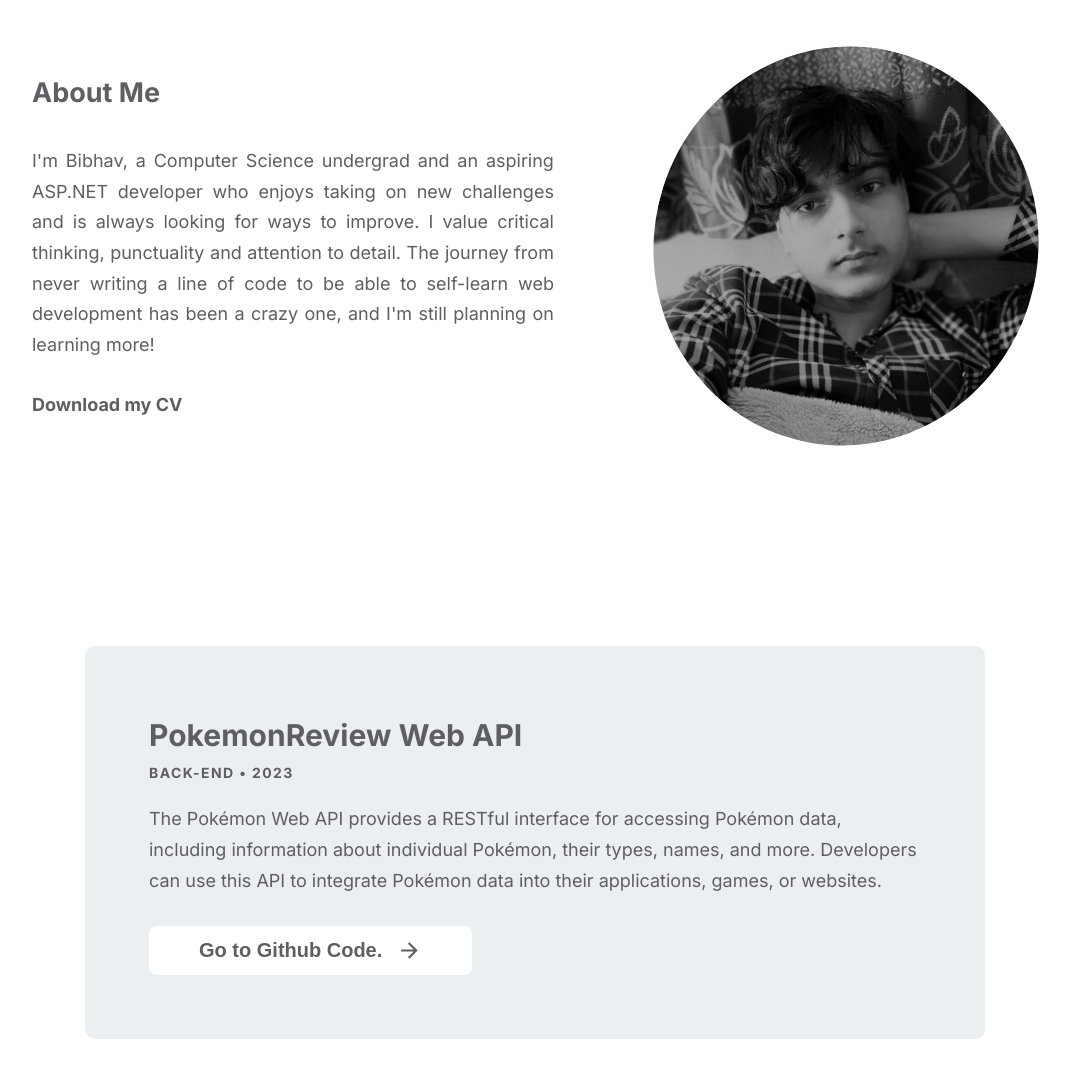
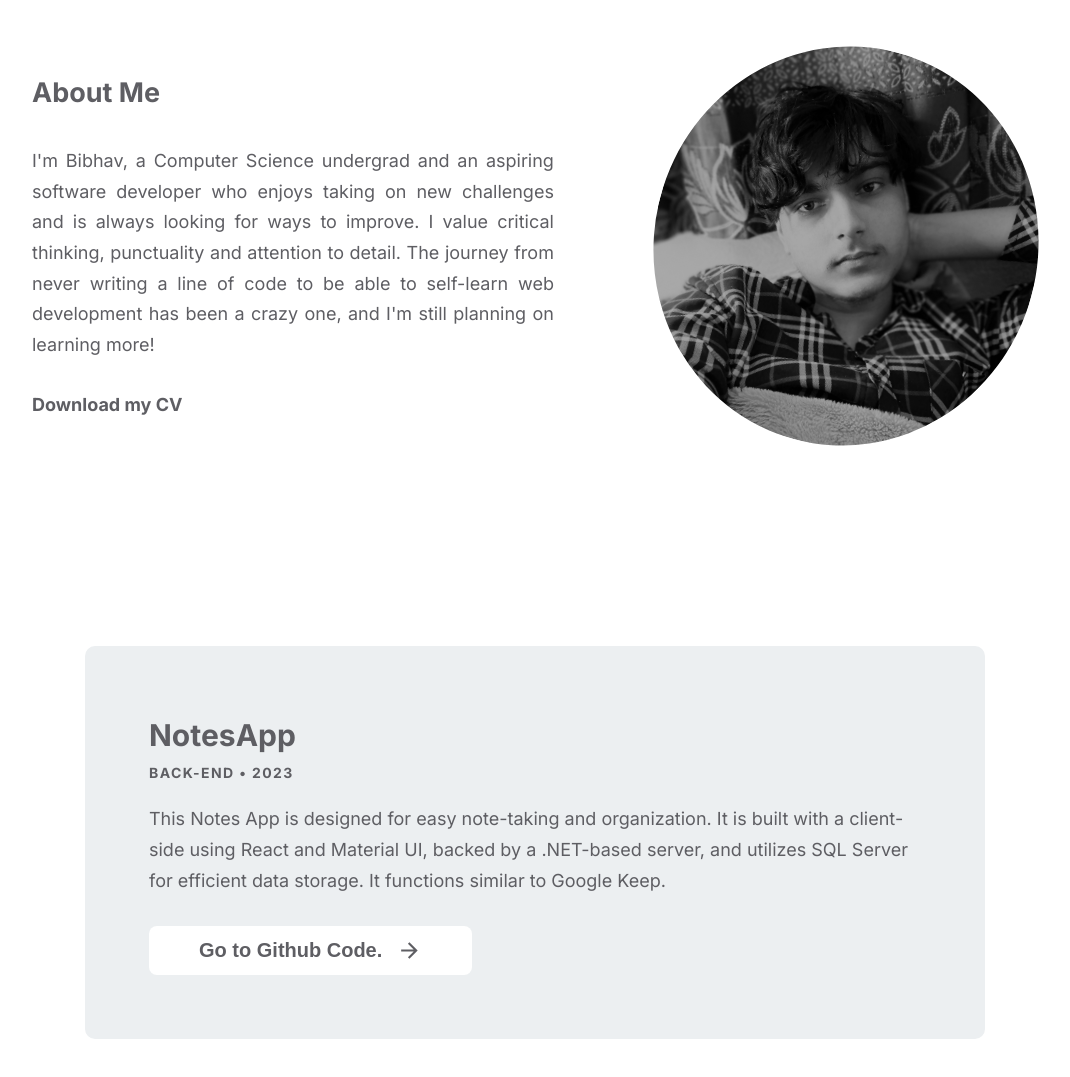
Before and after one commit to Bibhav-11/portfolio, a plain HTML site: page index.html in a window 1280 px wide. Shown: the part 665-1742 px from the top of the page, without its empty margins (105-1175 px from the left). Drawn offline with Linux system fonts and the light colour scheme.

Commit message:
NotesApp added

```diff
--- a/index.html
+++ b/index.html
@@ -82,7 +82,7 @@
           <div class="about__detail">
             <h2 class="about__heading">About Me</h2>
             <p>
-              I'm Bibhav, a Computer Science undergrad and an aspiring ASP.NET
+              I'm Bibhav, a Computer Science undergrad and an aspiring software
               developer who enjoys taking on new challenges and is always
               looking for ways to improve. I value critical thinking,
               punctuality and attention to detail. The journey from never
@@ -101,22 +101,18 @@
         <section id="projects" class="projects">
           <div class="container container--small">
             <a
-              href="https://github.com/Bibhav-11/PokemonReviewWebAPI"
+              href="https://github.com/Bibhav-11/NotesApp"
               target="_blank"
               class="project"
             >
               <div class="project__text backend">
-                <h3 class="project__title">PokemonReview Web API</h3>
+                <h3 class="project__title">NotesApp</h3>
                 <p class="project__details">
                   <span class="project__category">Back-End</span> •
                   <span class="project__date">2023</span>
                 </p>
                 <p class="project__description">
-                  The Pokémon Web API provides a RESTful interface for accessing
-                  Pokémon data, including information about individual Pokémon,
-                  their types, names, and more. Developers can use this API to
-                  integrate Pokémon data into their applications, games, or
-                  websites.
+                  This Notes App is designed for easy note-taking and organization. It is built with a client-side using React and Material UI, backed by a .NET-based server, and utilizes SQL Server for efficient data storage. It functions similar to Google Keep.
                 </p>
                 <button class="project__button">
                   Go to Github Code.
```
